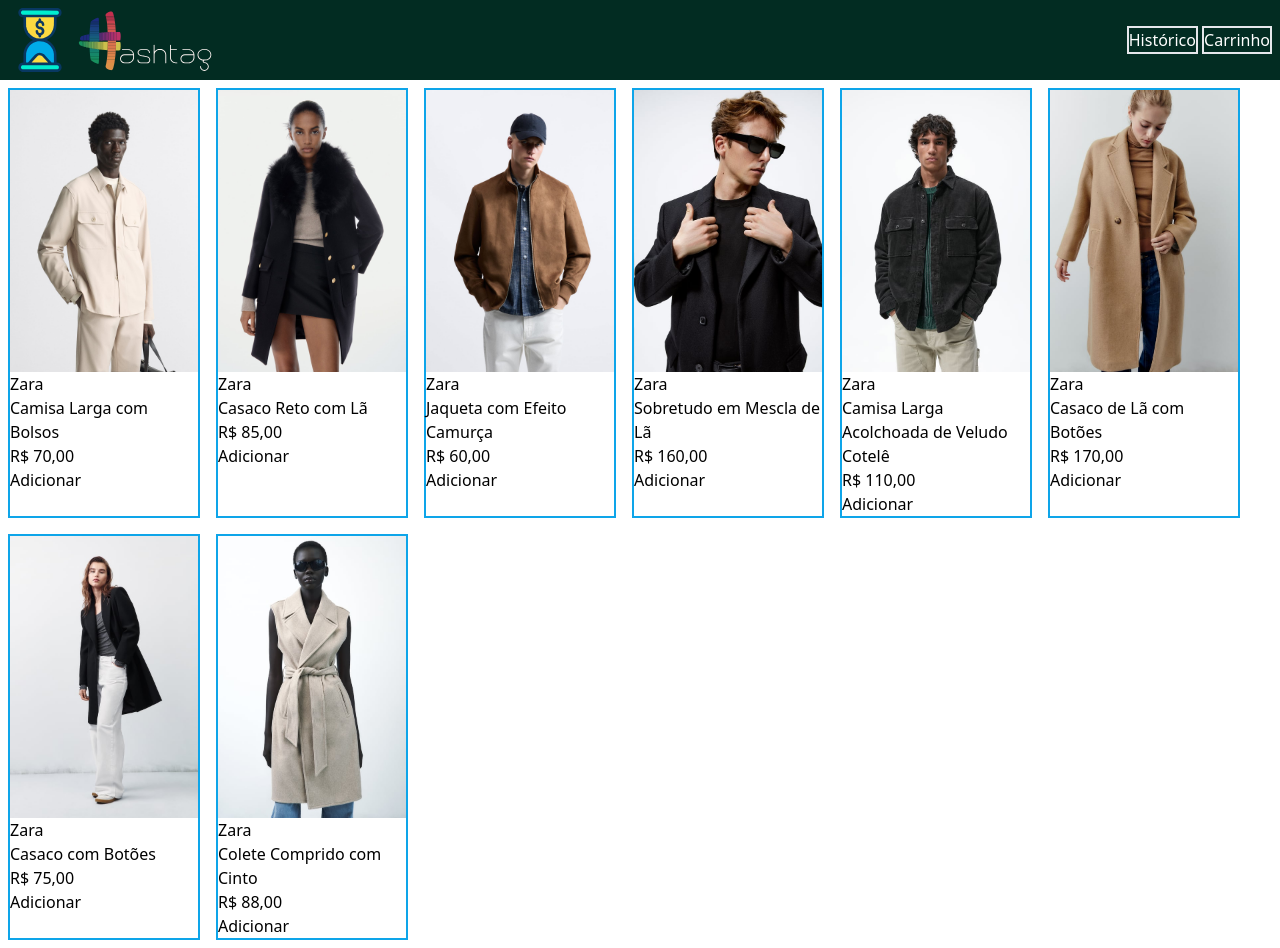
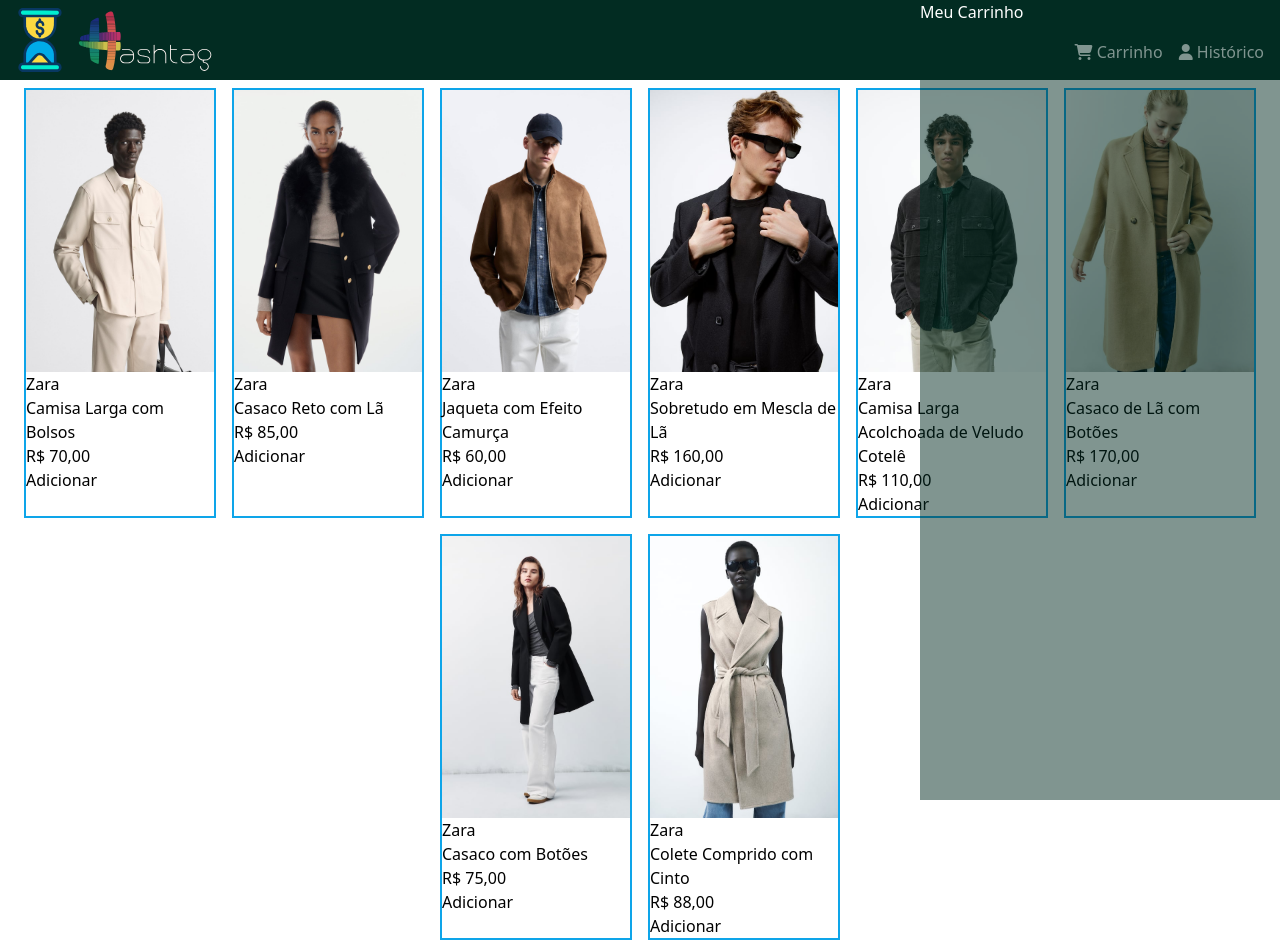
Before and after one commit to AlexSimao/Projeto-Hashtag, a website built with Vite: page index.html in a window 1280 px wide. Built offline with nearby package versions, Linux system fonts and the light colour scheme.

Commit message:
Base da área do carrinho.

```diff
--- a/index.html
+++ b/index.html
@@ -5,20 +5,33 @@
   <meta name="viewport" content="width=device-width, initial-scale=1.0">
   <title>Document</title>
   <link rel="stylesheet" href="style.css">
+  <link rel="stylesheet" href="https://cdnjs.cloudflare.com/ajax/libs/font-awesome/6.4.2/css/all.min.css" integrity="sha512-z3gLpd7yknf1YoNbCzqRKc4qyor8gaKU1qmn+CShxbuBusANI9QpRohGBreCFkKxLhei6S9CQXFEbbKuqLg0DA==" crossorigin="anonymous" referrerpolicy="no-referrer" />
 </head>
 <body>
-  <header class="bg-emerald-950 flex justify-between items-center text-white p-2">
+  <header class="bg-emerald-950 flex justify-between  text-white p-2">
     <div class="flex">
       <img src="assets/logo/img-amp.svg" alt="imagem Aleatória" class="h-16">
       <img src="assets/logo/hashtag.svg" alt="Logo da Hashtag" class="h-16">
     </div>
-    <div>
-      <button class="border-solid border-2">Histórico</button>
-      <button class="border-solid border-2">Carrinho</button>
+
+    <div class="flex gap-4 items-end p-2">
+      <button><i class="fa-solid fa-cart-shopping"></i> Carrinho</button>
+      <button><i class="fa-solid fa-user"></i> Histórico</button>
     </div>
   </header>
+
+  <section id="carrinho" class="bg-emerald-950 bg-opacity-50 fixed top-0 right-0 h-screen w-[360px] text-white">
+    <div id="carrinho-header">
+      <p>Meu Carrinho</p>
+    </div>
+
+    <div id="carrinho-main">
+
+    </div>
+  </section>
+
   <main>
-    <section id="container-produto">
+    <section id="container-produto" class="flex flex-wrap justify-center">
       <!-- <div class="card-produto">
         <img src="assets/img/product-1.jpg" alt="Produto 1">
         <p>Zara</p>
--- a/main.js
+++ b/main.js
@@ -68,7 +68,6 @@
 
 const criarCard = () =>{
     const container_produto = document.querySelector("#container-produto")
-    container_produto.setAttribute("class", "flex flex-wrap")
 
     for (let i in produto){
         let card = document.createElement("div")
```
